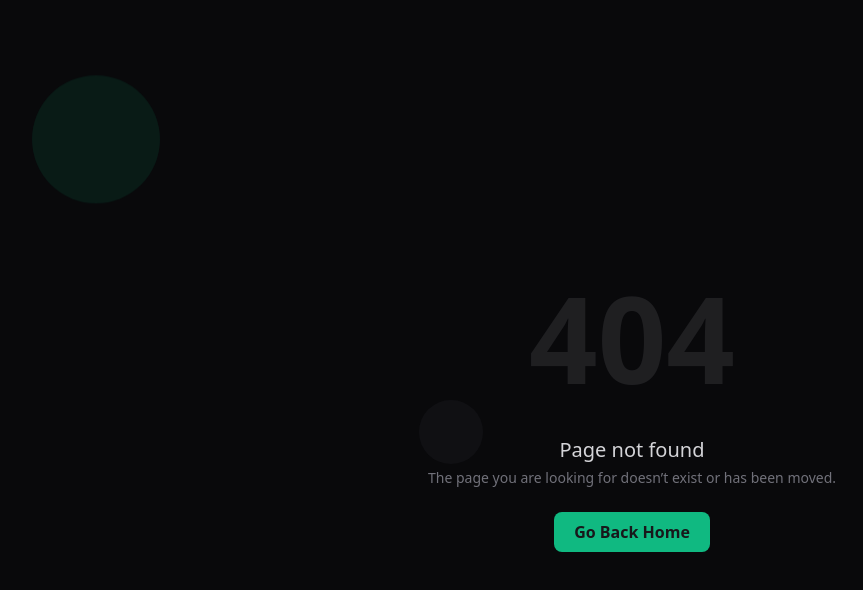
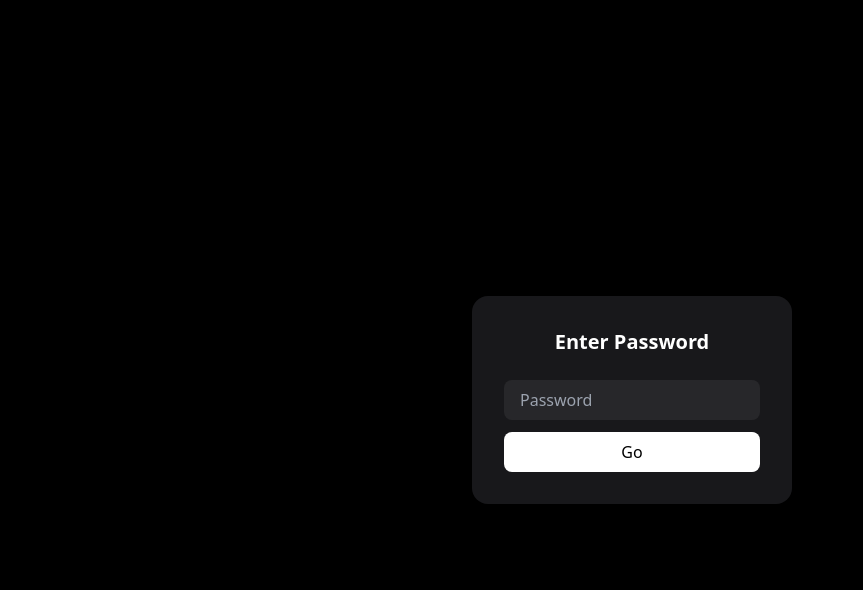
Before and after one commit to chandankoranga02/Advanced-URL-shortener, a React (Create React App) app in the folder frontend/: page /verify/abc in a window 1280 px wide. Before the commit this address had no page. Shown: the top 590 px of the page, without its empty margins (8-871 px from the left). Built offline with nearby package versions, Linux system fonts and the light colour scheme.

Commit message:
Link error page and password redirect page fucntionality added and created

```diff
--- a/frontend/src/App.js
+++ b/frontend/src/App.js
@@ -5,11 +5,12 @@ import Error_404 from './Components/Error_404';
 import SignUp from './Components/SignUp';
 import Login from './Components/Login';
 import { Routes, Route } from "react-router-dom";
+import Redirect_error from './Components/Redirect_error'
+import Password_redirect from './Components/Password_redirect'
 
 function App() {
   return (
     <>
-
 
 
     <Routes>
@@ -18,7 +19,8 @@ function App() {
      <Route path="/login" element={<Login/>}/>
      <Route path="/signup" element={<SignUp/>}/>
      <Route path="*" element={<Error_404/>}/>
-
+     <Route path='/verify/abc' element={<Password_redirect/>}/>
+     <Route path='/verify/abcd' element={<Redirect_error/>}/>
     </Routes>
 
 
--- a/frontend/src/Components/HomePage.js
+++ b/frontend/src/Components/HomePage.js
@@ -4,6 +4,8 @@ import Login from './Login'
 import SignUp from './SignUp'
 import Error_404 from './Error_404'
 import HP_hero from './HP_hero'
+import Password_redirect from './Password_redirect'
+import Redirect_error from './Redirect_error'
 
 
 
@@ -13,7 +15,7 @@ export default function HomePage() {
 
       <HP_nav/>
       <HP_hero/>
-
+      {/* <Password_redirect/> */}
 
     </>
   )
--- /dev/null
+++ b/frontend/src/Components/Password_redirect.js
@@ -0,0 +1,62 @@
+import React, { useState } from "react";
+
+export default function Password_redirect() {
+  const [password, setPassword] = useState("");
+  const [error, setError] = useState(false);
+
+  const handleSubmit = (e) => {
+    e.preventDefault();
+
+
+    if (password !== "1234") {
+      setError(true);
+      return;
+    }
+
+    setError(false);
+    window.location.href = "https://abc.com";
+  };
+
+  return (
+    <div className="min-h-screen bg-black flex items-center justify-center">
+
+      <form
+        onSubmit={handleSubmit}
+        className="bg-zinc-900 p-8 rounded-2xl shadow-xl w-[320px]"
+      >
+        <h2 className="text-white text-xl font-semibold mb-6 text-center">
+          Enter Password
+        </h2>
+
+        {/* INPUT */}
+        <input
+          type="password"
+          placeholder="Password"
+          value={password}
+          onChange={(e) => {
+            setPassword(e.target.value);
+            setError(false);
+          }}
+          className="w-full px-4 py-2 mb-3 rounded-lg bg-zinc-800 text-white placeholder-gray-400 focus:outline-none focus:ring-2 focus:ring-white"
+        />
+
+
+        {error && (
+          <div className="w-full bg-red-900/20 border border-red-500 text-red-400 px-3 py-2 rounded-lg flex items-center gap-2 mb-4">
+            <span className="text-red-500 text-sm">✖</span>
+            <p className="text-sm">Password do not match, try again</p>
+          </div>
+        )}
+
+        {/* BUTTON */}
+        <button
+          type="submit"
+          className="w-full bg-white text-black py-2 rounded-lg font-medium hover:bg-gray-200 transition active:scale-95"
+        >
+          Go
+        </button>
+      </form>
+
+    </div>
+  );
+}
--- /dev/null
+++ b/frontend/src/Components/Redirect_error.js
@@ -0,0 +1,44 @@
+import { useNavigate } from "react-router-dom";
+
+export default function Redirect_error ({ type = "not_found" }) {
+  const navigate = useNavigate();
+
+  const errorConfig = {
+    expired: {
+      title: "Link Expired",
+      message: "This link is no longer valid. It may have expired.",
+    },
+    not_found: {
+      title: "Link Not Found",
+      message: "The link you are looking for does not exist.",
+    },
+    wrong_password: {
+      title: "Wrong Password",
+      message: "The password you entered is incorrect.",
+    },
+  };
+
+  const { title, message } = errorConfig[type];
+
+  return (
+    <div className="min-h-screen bg-black flex items-center justify-center">
+      <div className="bg-zinc-900 p-8 rounded-2xl shadow-lg text-center w-[350px]">
+
+        <h1 className="text-red-500 text-2xl font-bold mb-3">
+          {title}
+        </h1>
+
+        <p className="text-gray-400 mb-6">
+          {message}
+        </p>
+
+        <button
+          onClick={() => navigate("/")}
+          className="bg-white text-black px-5 py-2 rounded-lg font-medium hover:bg-gray-200 transition"
+        >
+          Go Home
+        </button>
+      </div>
+    </div>
+  );
+}
```
Also changed, not shown: frontend/src/Components/Redirect_window.js (added, +13 -0 lines).
